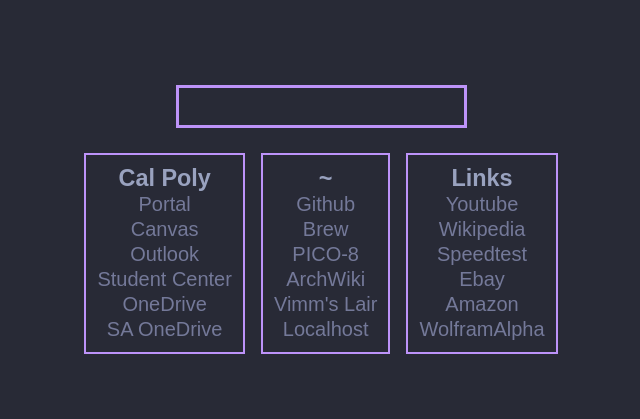
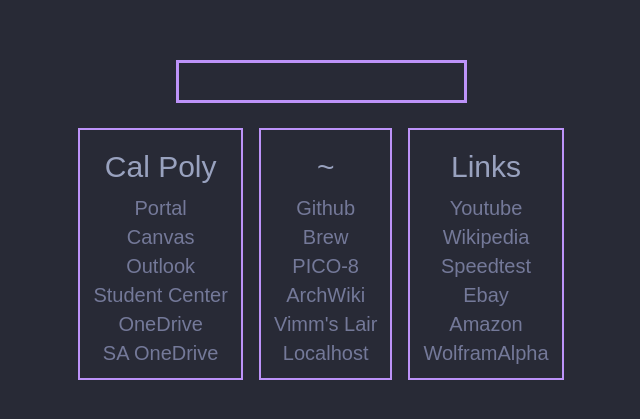
Before and after one commit to Clementef/Homepage, a plain HTML site: page HomepageV2/index_test.html in a window 1280 px wide. Shown: the part 185-604 px from the top of the page, without its empty margins (319-959 px from the left). Drawn offline with Linux system fonts and the light colour scheme.

Commit message:
improvements to css

```diff
--- a/HomepageV2/classes.css
+++ b/HomepageV2/classes.css
@@ -42,9 +42,11 @@
 .widgettitle {
   text-align: center;
   color: var(--title);
+  font-size: 30px;
+  padding: 10px;
 }
 
 .floating {
-  margin: 10px 10px 10px 10px;
-  padding: 10px 10px 10px 10px;
+  margin: 10px;
+  padding: 10px;
 }
--- a/HomepageV2/index_test.html
+++ b/HomepageV2/index_test.html
@@ -15,7 +15,7 @@
 		<!-- Widgets -->
 		<div class="fcontainer frow">
 			<div class="floating widget fcontainer fcol">
-				<h3 class="widgettitle">Cal Poly</h3>
+				<p class="widgettitle">Cal Poly</p>
 				<a href="http://myportal.calpoly.edu">Portal</a>
 				<a href="https://canvas.calpoly.edu/">Canvas</a>
 				<a href="https://outlook.office365.com/mail/">Outlook</a>
@@ -24,7 +24,7 @@
 				<a href="https://cpslo-my.sharepoint.com/personal/ctferrer_calpoly_edu/_layouts/15/onedrive.aspx?id=%2Fsites%2Fits%2Dipso%2Dstudent%2FShared%20Documents&listurl=https%3A%2F%2Fcpslo%2Esharepoint%2Ecom%2Fsites%2Fits%2Dipso%2Dstudent%2FShared%20Documents">SA OneDrive</a>
 			</div>
 			<div class="floating widget fcontainer fcol">
-				<h3 class="widgettitle">~</h3>
+				<p class="widgettitle">~</p>
 					<a href="http://www.github.com/clementef">Github</a>
 					<a href="http://brew.sh">Brew</a></center>
 					<a href="https://www.pico-8-edu.com/">PICO-8</a>
@@ -33,7 +33,7 @@
 					<a href="http://localhost">Localhost</a>
 			</div>
 			<div class="floating widget fcontainer fcol">
-				<h3 class="widgettitle">Links</h3>
+				<p class="widgettitle">Links</p>
 					<a href="http://www.youtube.com">Youtube</a>
 					<a href="http://www.wikipedia.org">Wikipedia</a>
 					<a href="https://www.speedtest.net/">Speedtest</a>
--- a/HomepageV2/style.css
+++ b/HomepageV2/style.css
@@ -1,5 +1,5 @@
 
-:root {
+ :root {
   --bg: #282a36;
   --outline: #bd93f9;
   --link: #747999;
@@ -25,7 +25,7 @@
   /*border-bottom: 1px solid var(--white);*/
   color: var(--link);
   white-space: nowrap;
-  margin: 1px 1px 1px 1px;
+  margin: 3px;
 }
 
 a:hover {
```
